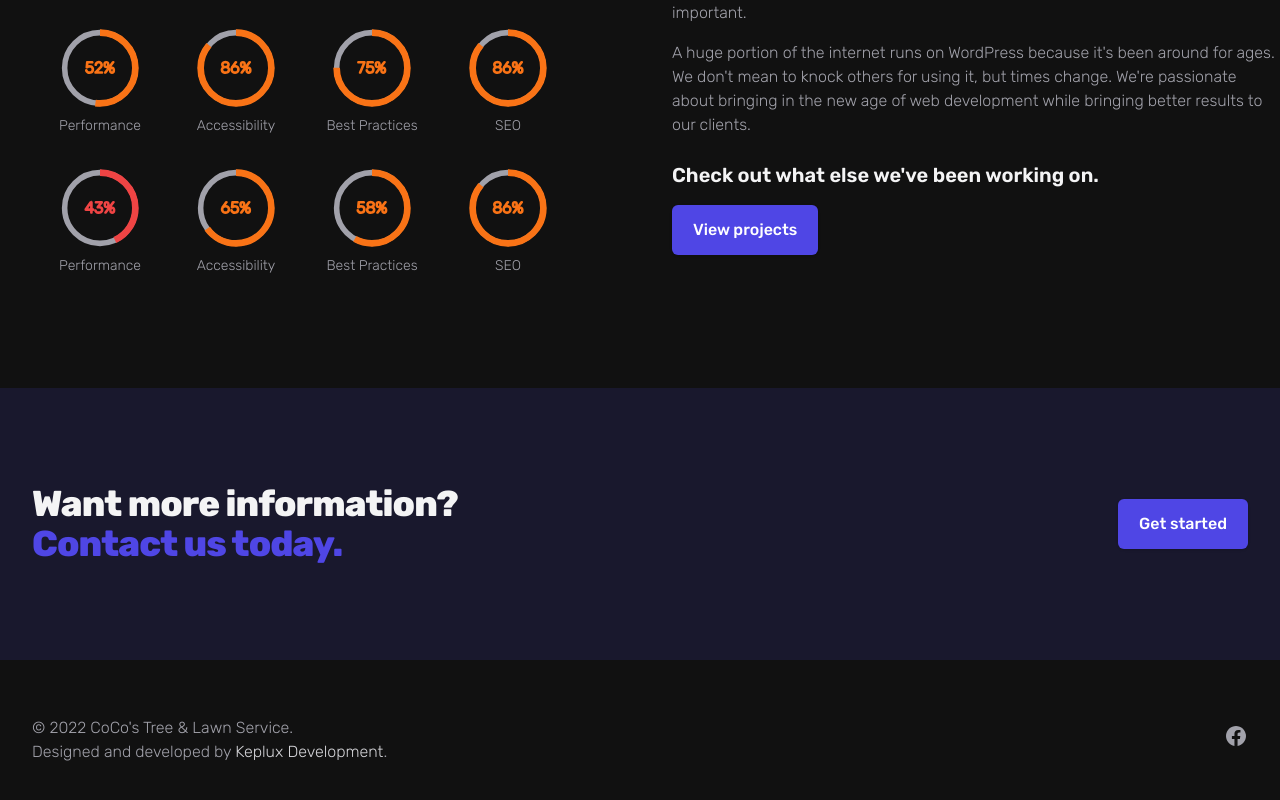
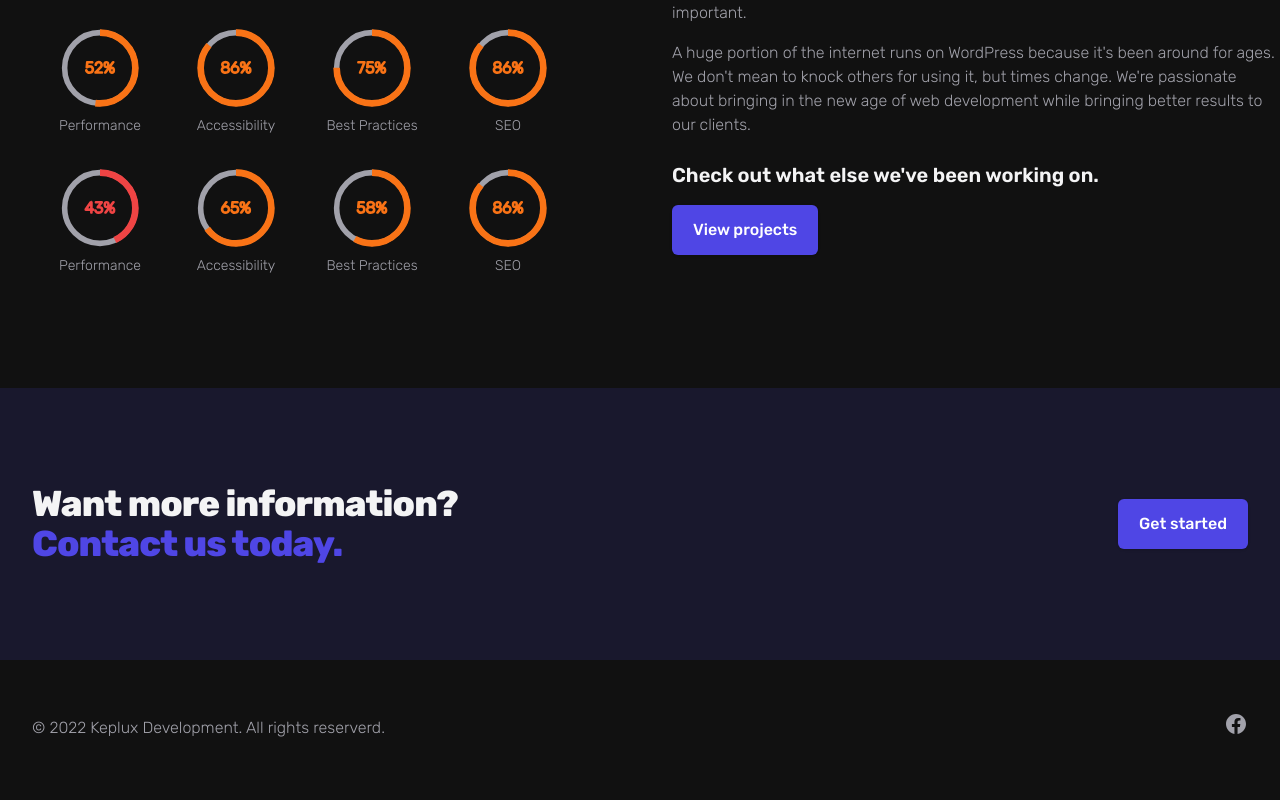
Before and after one commit to keplux/keplux, a Next.js app: page / in a window 1280 px wide. Shown: the part 2061-2861 px from the top of the page. Built offline with nearby package versions, Linux system fonts and the light colour scheme; no server answers.

Commit message:
Fix footer.

```diff
--- a/src/components/footer/index.tsx
+++ b/src/components/footer/index.tsx
@@ -3,7 +3,7 @@ import { SVGProps } from 'react';
 const navigation = [
   {
     name: 'Facebook',
-    href: '#',
+    href: 'https://www.facebook.com/kepluxdev',
     icon: (props: SVGProps<SVGSVGElement>) => (
       <svg fill='currentColor' viewBox='0 0 24 24' {...props}>
         <path
@@ -25,6 +25,8 @@ export const Footer = () => {
             <a
               key={item.name}
               href={item.href}
+              target='_blank'
+              rel='noreferrer'
               className='hover:text-secondary-500 transition'
             >
               <span className='sr-only'>{item.name}</span>
@@ -34,19 +36,7 @@ export const Footer = () => {
         </div>
         <div className='mt-8 md:mt-0 md:order-1'>
           <p className='text-center md:text-left'>
-            &copy; 2022 CoCo&apos;s Tree &amp; Lawn Service.
-          </p>
-          <p className='mt-0 text-center md:text-left'>
-            Designed and developed by{' '}
-            <a
-              className='text-zinc-300 hover:text-secondary-500 transition'
-              href='https://www.keplux.com'
-              target='_blank'
-              rel='noreferrer'
-            >
-              Keplux Development
-            </a>
-            .
+            &copy; 2022 Keplux Development. All rights reserverd.
           </p>
         </div>
       </div>
```
